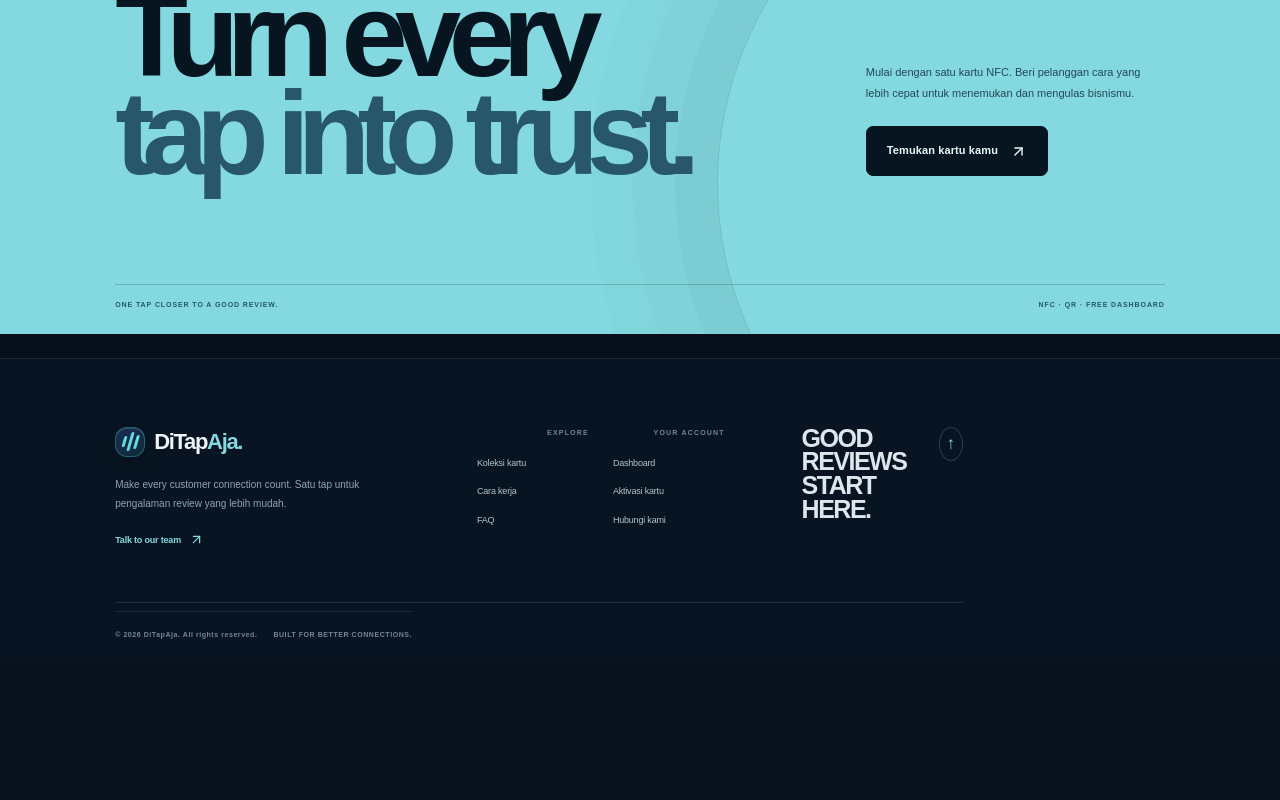
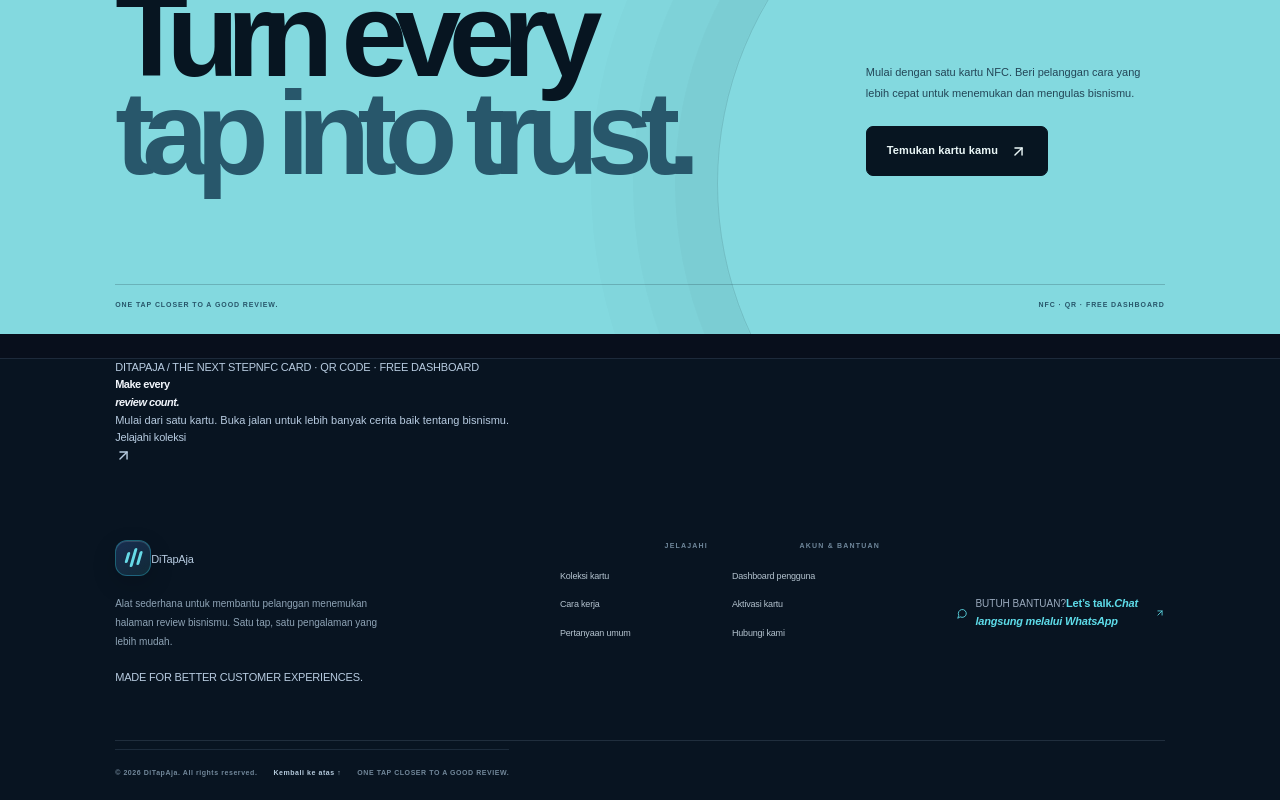
Before and after one commit to chanvianz-ui/ditapaja, a Next.js app: page / in a window 1280 px wide. Shown: the part 4929-5729 px from the top of the page. Before the commit the page ends 5592 px from the top, so only its background shows below. Built offline with nearby package versions, Linux system fonts and the light colour scheme.

Commit message:
Rebuild homepage footer structure

```diff
--- a/app/page.tsx
+++ b/app/page.tsx
@@ -1,7 +1,7 @@
 "use client";
 
 import { useEffect, useRef, useState, type PointerEvent } from "react";
-import { ArrowDownRight, ArrowUpRight, BarChart3, Check, Link2, MapPin, Nfc, QrCode, Smartphone, Star, RotateCcw, Wifi } from "lucide-react";
+import { ArrowDownRight, ArrowUpRight, BarChart3, Check, Link2, MapPin, Nfc, QrCode, Smartphone, Star, RotateCcw, Wifi, MessageCircle } from "lucide-react";
 import SiteHeader from "./components/site-header";
 import ProductCarousel from "./components/product-carousel";
 
@@ -316,13 +316,31 @@ export default function Home() {
       <div className="dt-closing-bottom"><span>ONE TAP CLOSER TO A GOOD REVIEW.</span><span>NFC · QR · FREE DASHBOARD</span></div>
     </section>
 
-    <footer className="nx-footer ed-footer dt-footer">
+    <footer className="dt-footer dt-footer-redesign">
+      <div className="dt-footer-hero">
+        <div className="dt-footer-hero-meta"><span>DITAPAJA / THE NEXT STEP</span><span>NFC CARD · QR CODE · FREE DASHBOARD</span></div>
+        <div className="dt-footer-hero-content">
+          <h2>Make every<br/><em>review count.</em></h2>
+          <div className="dt-footer-hero-action"><p>Mulai dari satu kartu. Buka jalan untuk lebih banyak cerita baik tentang bisnismu.</p><a href="/koleksi">Jelajahi koleksi <ArrowUpRight size={17}/></a></div>
+        </div>
+      </div>
       <div className="dt-footer-main">
-        <div className="dt-footer-brand-col"><a href="/" className="nx-footer-brand"><BrandMark/> DiTap<span>Aja.</span></a><p>Make every customer connection count. Satu tap untuk pengalaman review yang lebih mudah.</p><a className="dt-footer-contact-link" href="https://wa.me/6281321778081">Talk to our team <ArrowUpRight size={15}/></a></div>
-        <div className="dt-footer-links"><div><small>EXPLORE</small><a href="/koleksi">Koleksi kartu</a><a href="/cara-kerja">Cara kerja</a><a href="/faq">FAQ</a></div><div><small>YOUR ACCOUNT</small><a href="/login">Dashboard</a><a href="/activate">Aktivasi kartu</a><a href="/kontak">Hubungi kami</a></div></div>
-        <div className="dt-footer-signoff"><span>GOOD REVIEWS<br/>START HERE.</span><a href="#top" aria-label="Back to top">↑</a></div>
+        <div className="dt-footer-brand-col">
+          <a href="/" className="dt-footer-brand"><BrandMark/><span>DiTap<span>Aja</span></span></a>
+          <p>Alat sederhana untuk membantu pelanggan menemukan halaman review bisnismu. Satu tap, satu pengalaman yang lebih mudah.</p>
+          <span className="dt-footer-built">MADE FOR BETTER CUSTOMER EXPERIENCES.</span>
+        </div>
+        <div className="dt-footer-links">
+          <div><small>JELAJAHI</small><a href="/koleksi">Koleksi kartu</a><a href="/cara-kerja">Cara kerja</a><a href="/faq">Pertanyaan umum</a></div>
+          <div><small>AKUN & BANTUAN</small><a href="/login">Dashboard pengguna</a><a href="/activate">Aktivasi kartu</a><a href="/kontak">Hubungi kami</a></div>
+        </div>
+        <a className="dt-footer-contact" href="https://wa.me/6281321778081" target="_blank" rel="noopener noreferrer">
+          <span className="dt-footer-contact-icon"><MessageCircle size={19}/></span>
+          <span><small>BUTUH BANTUAN?</small><strong>Let’s talk.</strong><em>Chat langsung melalui WhatsApp</em></span>
+          <ArrowUpRight size={18}/>
+        </a>
       </div>
-      <div className="dt-footer-bottom"><span>© 2026 DiTapAja. All rights reserved.</span><span>BUILT FOR BETTER CONNECTIONS.</span></div>
+      <div className="dt-footer-bottom"><span>© 2026 DiTapAja. All rights reserved.</span><a href="#top">Kembali ke atas ↑</a><span>ONE TAP CLOSER TO A GOOD REVIEW.</span></div>
     </footer>
   </main>;
 }
```
